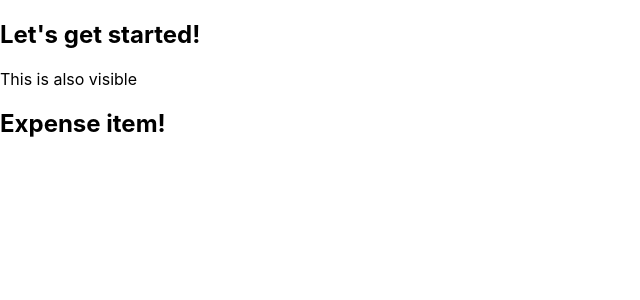
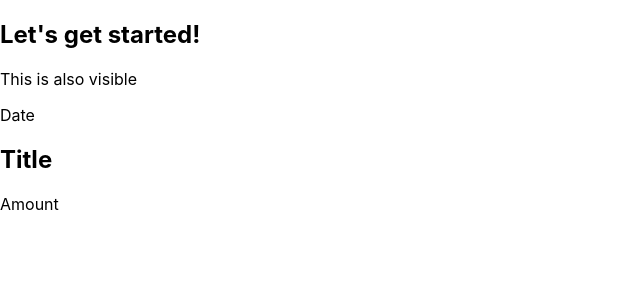
Before and after one commit to kalinatimka/react-expense-tracker, a JavaScript app: page / in a window 1280 px wide. Shown: the top 300 px of the page, without its empty margins (0-640 px from the left). Built offline with nearby package versions, Linux system fonts and the light colour scheme; the HTML template or start-up script is replaced by a standard one.

Commit message:
feat: add more complex jsx code into ExpenseItem

```diff
--- a/src/components/ExpenseItem.js
+++ b/src/components/ExpenseItem.js
@@ -1,5 +1,13 @@
 function ExpenseItem() {
-    return <h2>Expense item!</h2>
+  return (
+    <div>
+      <div>Date</div>
+      <div>
+        <h2>Title</h2>
+        <div>Amount</div>
+      </div>
+    </div>
+  );
 }
 
 export default ExpenseItem;
```
